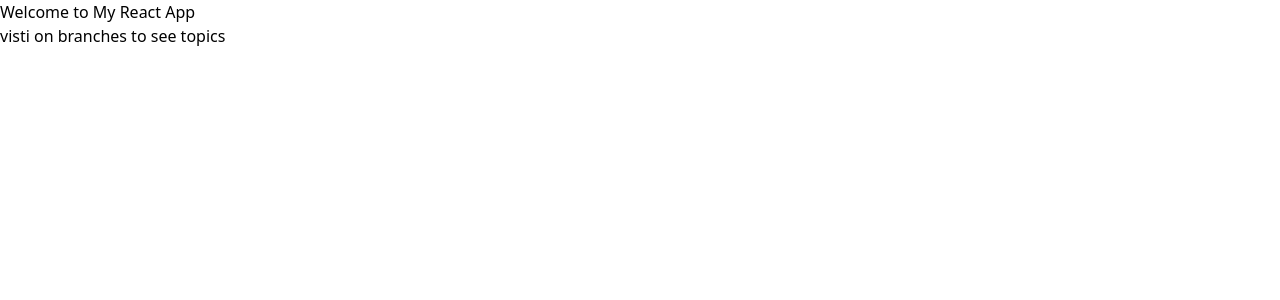
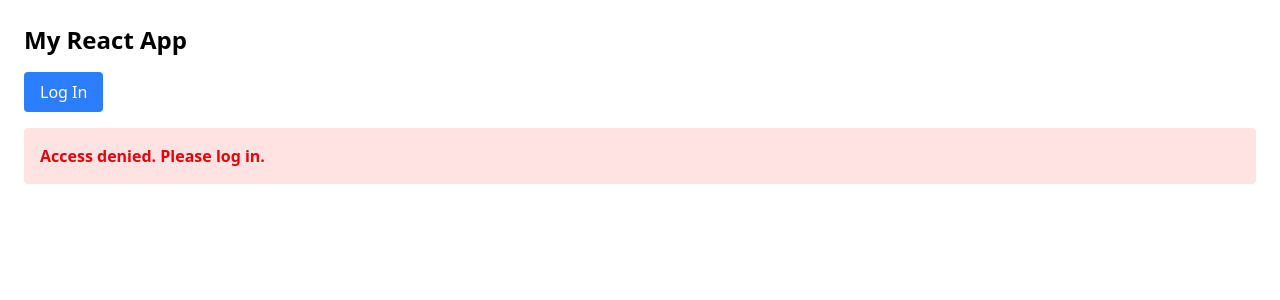
Before and after one commit to NasirSultan/React-Components, a React (Vite) app: page / in a window 1280 px wide. Shown: the top 300 px of the page. Built offline with nearby package versions, Linux system fonts and the light colour scheme.

Commit message:
hoc update

```diff
--- a/src/App.jsx
+++ b/src/App.jsx
@@ -1,10 +1,33 @@
+// src/App.js
+import React, { useState } from 'react';
+import Dashboard from './components/Dashboard';
+import withAuth from './components/withAuth';
 
+const ProtectedDashboard = withAuth(Dashboard);
 
 function App() {
+  const [loggedInUser, setLoggedInUser] = useState(null);
+
+  const toggleLogin = () => {
+    if (loggedInUser) {
+      setLoggedInUser(null); // Log out
+    } else {
+      setLoggedInUser({ name: 'John Doe' }); // Log in
+    }
+  };
+
   return (
-    <div className="App">
-      <h1>Welcome to My React App</h1>
-      <p>visti on branches to see topics</p>
+    <div className="p-6 font-sans">
+      <h1 className="text-2xl font-bold mb-4">My React App</h1>
+
+      <button
+        className="mb-4 px-4 py-2 bg-blue-500 text-white rounded hover:bg-blue-600"
+        onClick={toggleLogin}
+      >
+        {loggedInUser ? 'Log Out' : 'Log In'}
+      </button>
+
+      <ProtectedDashboard user={loggedInUser} />
     </div>
   );
 }
--- /dev/null
+++ b/src/components/Dashboard.jsx
@@ -0,0 +1,13 @@
+// src/components/Dashboard.js
+import React from 'react';
+
+const Dashboard = ({ user }) => {
+  return (
+    <div className="p-4 bg-green-100 rounded">
+      <h2 className="text-xl font-bold">Dashboard</h2>
+      <p>Welcome, {user.name}!</p>
+    </div>
+  );
+};
+
+export default Dashboard;
--- /dev/null
+++ b/src/components/withAuth.jsx
@@ -0,0 +1,18 @@
+// src/components/withAuth.js
+import React from 'react';
+
+const withAuth = (WrappedComponent) => {
+  return function AuthWrapper(props) {
+    if (!props.user) {
+      return (
+        <div className="p-4 bg-red-100 rounded">
+          <p className="text-red-600 font-semibold">Access denied. Please log in.</p>
+        </div>
+      );
+    }
+
+    return <WrappedComponent {...props} />;
+  };
+};
+
+export default withAuth;
```
Also changed, not shown: 1 other file (tests, documents, lock files or other folders).
